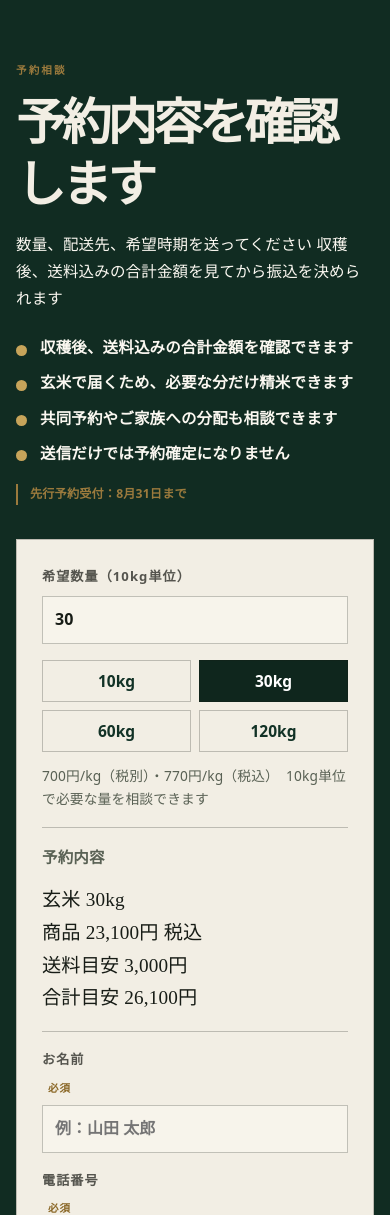
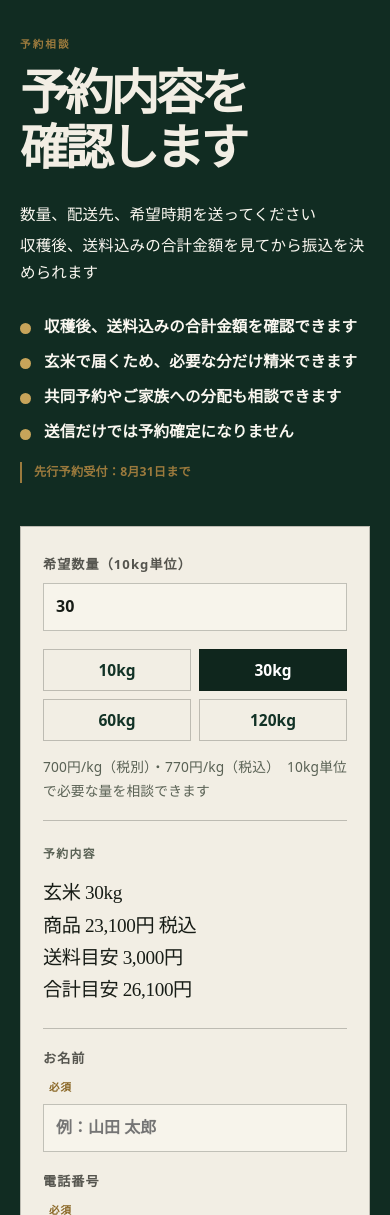
Before and after one commit to taka61716-pixel/agi-kome-lp, a plain HTML site: page index.html in a window 390 px wide. Shown: the part 8280-9495 px from the top of the page. Drawn offline with Linux system fonts and the light colour scheme.

Commit message:
Rebalance order form section

```diff
--- a/index.html
+++ b/index.html
@@ -24,7 +24,7 @@
     <meta name="twitter:image" content="https://taka61716-pixel.github.io/agi-kome-lp/assets/akigawa-field-hero-premium.jpg" />
     <link rel="icon" type="image/png" href="assets/agihikari-kamon-logo.png" />
     <link rel="stylesheet" href="styles.css?v=rice-20260809-price700ex" />
-    <link rel="stylesheet" href="professional.css?v=rice-20260809-motion-v3-logo1-hero2-copy3-photo4-flow2" />
+    <link rel="stylesheet" href="professional.css?v=rice-20260809-motion-v3-logo1-hero2-copy3-photo4-flow2-order1" />
 
     <!-- 構造化データ：商品情報 -->
     <script type="application/ld+json">
@@ -836,7 +836,7 @@
         <div class="section-inner order-layout">
           <div class="order-copy">
             <p class="eyebrow">予約相談</p>
-            <h2>予約内容を確認します</h2>
+            <h2><span>予約内容を</span><span>確認します</span></h2>
             <p class="copy-lines">
               <span>数量、配送先、希望時期を送ってください</span>
               <span>収穫後、送料込みの合計金額を見てから振込を決められます</span>
--- a/professional.css
+++ b/professional.css
@@ -1807,3 +1807,128 @@ body { background: var(--lux-ivory) !important; }
     min-height: auto !important;
     padding: 26px 0 30px !important;
   }
+}
+
+/* BALANCED ORDER FORM */
+.order-section {
+  padding: clamp(100px, 10vw, 150px) 0 clamp(110px, 11vw, 170px) !important;
+}
+
+.order-section .section-inner {
+  width: min(1280px, calc(100% - 64px)) !important;
+}
+
+.order-layout {
+  grid-template-columns: minmax(0, 1fr) minmax(500px, 560px) !important;
+  align-items: start !important;
+  gap: clamp(64px, 7vw, 112px) !important;
+}
+
+.order-copy {
+  padding-top: clamp(28px, 4vw, 62px) !important;
+}
+
+.order-copy h2 {
+  max-width: 700px !important;
+  margin-bottom: 28px !important;
+  font-size: clamp(3.1rem, 4vw, 4.2rem) !important;
+  line-height: 1.08 !important;
+  letter-spacing: -.075em !important;
+  word-break: keep-all;
+}
+
+.order-copy h2 span {
+  display: inline;
+}
+
+.order-copy > .copy-lines {
+  display: grid !important;
+  gap: 5px !important;
+  max-width: 620px !important;
+}
+
+.order-copy > .copy-lines span {
+  display: block !important;
+}
+
+.order-checks {
+  max-width: 610px !important;
+  margin-top: 34px !important;
+}
+
+.order-panel {
+  width: 100% !important;
+  gap: 20px !important;
+  padding: clamp(34px, 3.5vw, 48px) !important;
+}
+
+.order-total {
+  display: grid !important;
+  grid-template-columns: 1fr !important;
+  align-items: start !important;
+  justify-content: stretch !important;
+  gap: 14px !important;
+  padding: 22px 0 !important;
+}
+
+.order-total > span {
+  font-size: .74rem !important;
+  letter-spacing: .12em !important;
+}
+
+.order-total strong {
+  min-width: 0 !important;
+  font-size: clamp(1.25rem, 1.55vw, 1.55rem) !important;
+  line-height: 1.62 !important;
+  letter-spacing: -.02em !important;
+  white-space: pre-line !important;
+  overflow-wrap: normal !important;
+  word-break: keep-all !important;
+}
+
+@media (max-width: 980px) {
+  .order-layout {
+    grid-template-columns: 1fr !important;
+    gap: 56px !important;
+  }
+  .order-copy {
+    max-width: 720px !important;
+    padding-top: 0 !important;
+  }
+  .order-panel {
+    max-width: 680px !important;
+  }
+}
+
+@media (max-width: 600px) {
+  .order-section {
+    padding: 84px 0 96px !important;
+  }
+  .order-section .section-inner {
+    width: min(100% - 40px, 680px) !important;
+  }
+  .order-layout {
+    gap: 42px !important;
+  }
+  .order-copy h2 {
+    margin-bottom: 24px !important;
+    font-size: clamp(2.55rem, 12.5vw, 3.35rem) !important;
+    line-height: 1.12 !important;
+  }
+  .order-copy h2 span {
+    display: block;
+  }
+  .order-checks {
+    margin-top: 28px !important;
+  }
+  .order-panel {
+    gap: 18px !important;
+    padding: 26px 22px !important;
+  }
+  .quick-amounts {
+    grid-template-columns: repeat(2, minmax(0, 1fr)) !important;
+  }
+  .order-total strong {
+    font-size: 1.2rem !important;
+    line-height: 1.68 !important;
+  }
```
